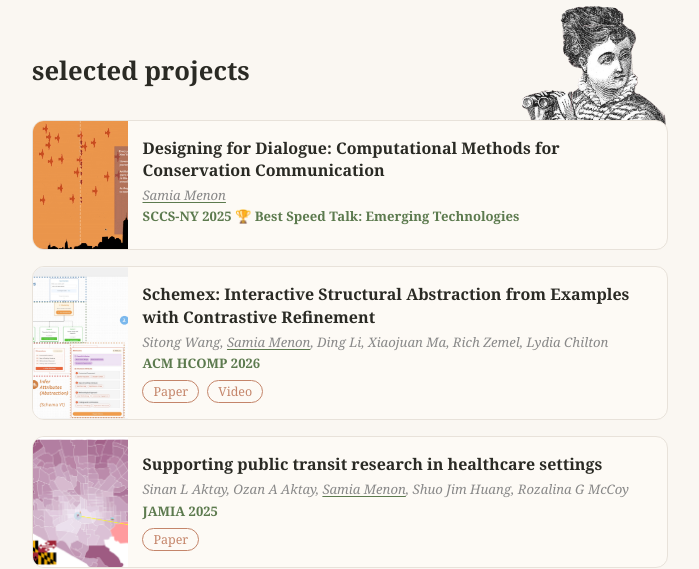
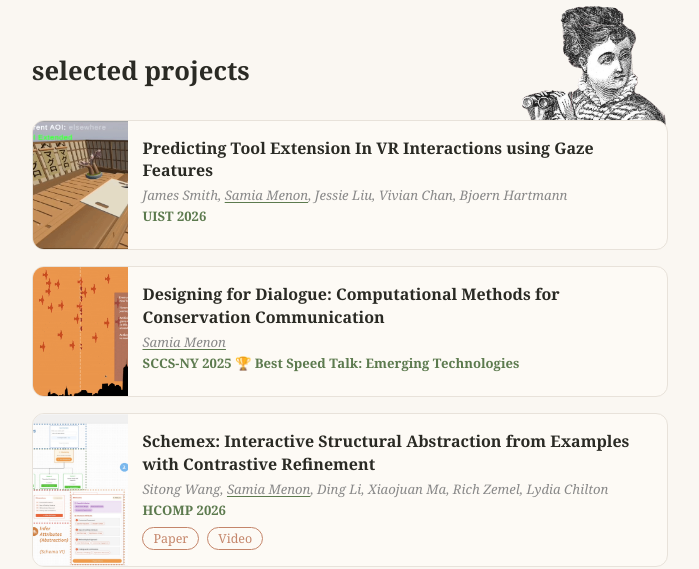
Before and after one commit to samia-mnn/portfolio, a React (Vite) app: page / in a window 1280 px wide. Shown: the part 858-1427 px from the top of the page, without its empty margins (290-989 px from the left). Built offline with nearby package versions, Linux system fonts and the light colour scheme; a web font is replaced by a local one.

Commit message:
adding project

```diff
--- a/src/data/projects.js
+++ b/src/data/projects.js
@@ -8,9 +8,19 @@ import viralityImg from "../assets/virality.png";
 import carbonCatchersImg from "../assets/carbon catchers.png";
 import schemexImg from "../assets/schemex.png"
 import reelframerImg from "../assets/reelframer.png"
+import breakdownImg from "../assets/breakdown.gif"
 
 
 export const PROJECTS = [
+    {
+    emoji: "🔨",
+    title: "Predicting Tool Extension In VR Interactions using Gaze Features",
+    authors: "James Smith, Samia Menon, Jessie Liu, Vivian Chan, Bjoern Hartmann",
+    venue: "UIST 2026",
+    links: [],
+    image: breakdownImg,
+    imageAlt: "Predicting Tool Extension In VR Interactions project preview",
+  },
   {
     emoji: "🦦",
     title: "Designing for Dialogue: Computational Methods for Conservation Communication",
@@ -24,7 +34,7 @@ export const PROJECTS = [
     emoji: "🧠",
     title: "Schemex: Interactive Structural Abstraction from Examples with Contrastive Refinement",
     authors: "Sitong Wang, Samia Menon, Ding Li, Xiaojuan Ma, Rich Zemel, Lydia Chilton",
-    venue: "ACM HCOMP 2026",
+    venue: "HCOMP 2026",
     links: [{ label: "Paper", href: "https://arxiv.org/pdf/2504.11795" }, { label: "Video", href: "https://youtu.be/HABWaCx7kwE" }],
     image: schemexImg,
     imageAlt: "Schemex project preview",
```
Also changed, not shown: src/assets/breakdown.gif (added).
